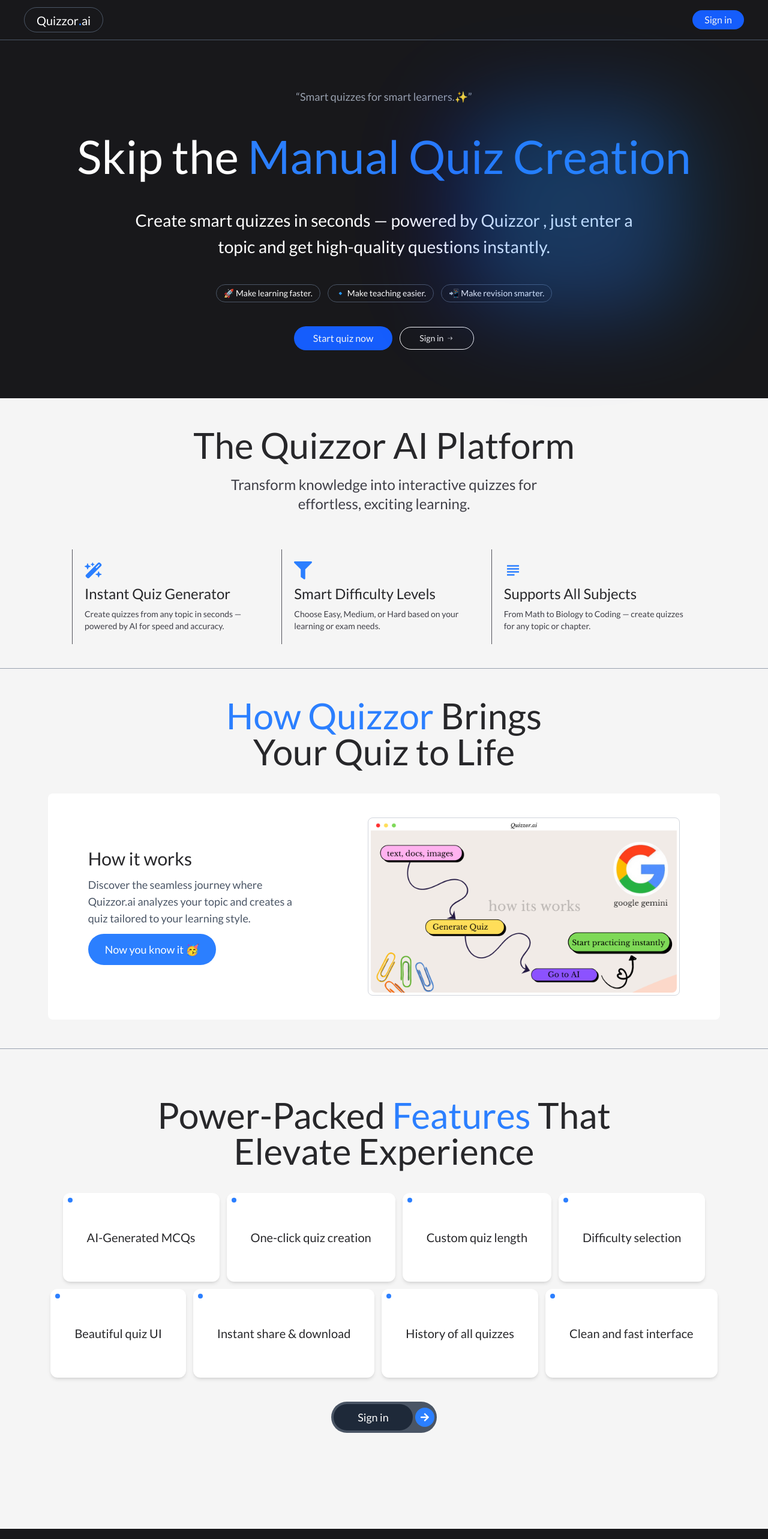
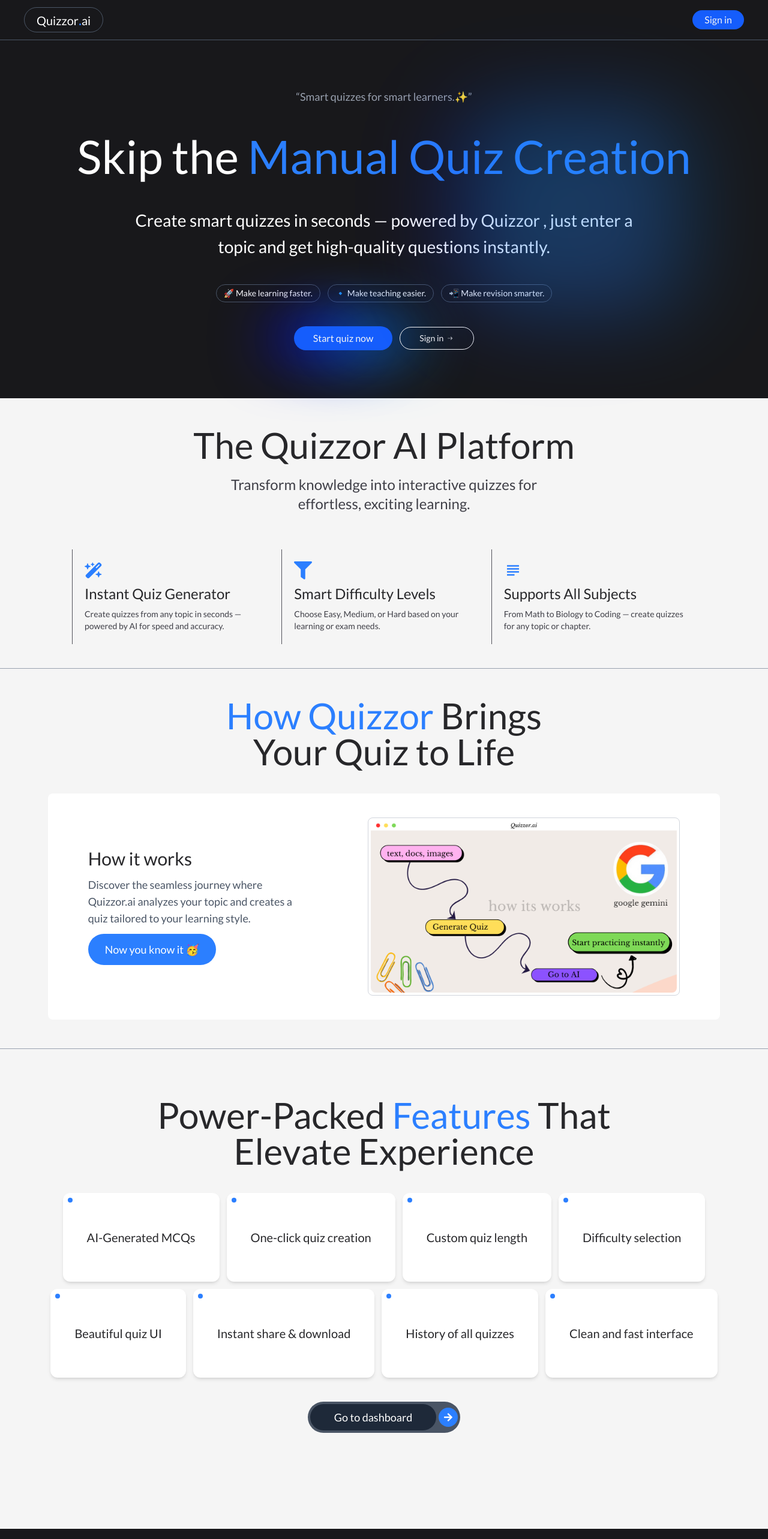
Before and after one commit to Dhritish-Mukherjee/Quizzor, a React (Vite) app in the folder src/Frontend/: page / in a window 1280 px wide. Shown: the top 2566 px of the page at 60% size. Built offline with nearby package versions, Linux system fonts and the light colour scheme; no server answers.

Commit message:
Framer motion added : Home_Page

```diff
--- a/src/Frontend/src/components/Button/GradientButton.css
+++ b/src/Frontend/src/components/Button/GradientButton.css
@@ -29,3 +29,7 @@
     z-index: 0;
     box-shadow: 40px 0 100px #008cff , -40px 0 100px blue;
 }
+
+.btn-blue-style {
+    box-shadow: 40px 0 100px #008cff , -40px 0 100px blue;
+}
--- a/src/Frontend/src/components/Section/About.jsx
+++ b/src/Frontend/src/components/Section/About.jsx
@@ -2,6 +2,8 @@
 import { FaWandMagicSparkles } from "react-icons/fa6";
 import { FaFilter } from "react-icons/fa";
 import { MdSubject } from "react-icons/md";
+import { motion } from 'framer-motion';
+
 
 const About = () => {
 
@@ -26,11 +28,28 @@
 
 
   return (
-    <div className='w-full h-auto bg-neutral-100 mt-16 sm:mt-20 text-black flex flex-col gap-3 sm:gap-5 py-8 sm:py-12 px-8 sm:px-20 items-center sm:pb-0 border-b border-gray-400'>
-      <h1 className=' text-4xl sm:text-6xl text-zinc-800 text-center '>The Quizzor AI Platform</h1>
-      <p className='text-lg sm:text-2xl text-zinc-700  sm:w-1/2 text-center'>Transform knowledge into interactive quizzes for effortless, exciting learning.</p>
+    <motion.div
+    initial={{ opacity: 0.2, y:10 }}
+    transition={{ duration:1 }}
+    whileInView={ { opacity: 1, y: 0 }}
+    className='w-full h-auto bg-neutral-100 mt-16 sm:mt-20 text-black flex flex-col gap-3 sm:gap-5 py-8 sm:py-12 px-8 sm:px-20 items-center sm:pb-0 border-b border-gray-400'>
+      <motion.h1
+            initial={{ opacity: 0 }}
+            animate={{ opacity: 1 }}
+            transition={{ delay: 0.2, duration: 2 }}
+      className=' text-4xl sm:text-6xl text-zinc-800 text-center '>The Quizzor AI Platform</motion.h1>
+      <motion.p
+      initial={{ opacity: 0 }}
+      animate={{ opacity: 1 }}
+      transition={{ delay: 0.4, duration: 2 }}
 
-      <div className="features-sec  h-auto p-10 flex flex-col sm:flex-row gap-2  justify-center items-center">
+      className='text-lg sm:text-2xl text-zinc-700  sm:w-1/2 text-center'>Transform knowledge into interactive quizzes for effortless, exciting learning.</motion.p>
+
+      <motion.div
+      initial={{ opacity: 0 }}
+      animate={{ opacity: 1 }}
+      transition={{ delay: 0.6, duration: 2 }}
+      className="features-sec  h-auto p-10 flex flex-col sm:flex-row gap-2  justify-center items-center">
         {features.map((item, index) => (
             <div key={index} className='p-5 w-full flex flex-col gap-2 sm:border-l sm:border-zinc-600  ' >
                 <p className='text-blue-500 w-4'>{item.logo}</p>
@@ -38,9 +57,9 @@
                 <p className='text-sm text-zinc-700 '>{item.desc}</p>
             </div>
         ))}
-      </div>
+      </motion.div>
 
-    </div>
+    </motion.div>
   )
 }
 
--- a/src/Frontend/src/components/Section/Features.jsx
+++ b/src/Frontend/src/components/Section/Features.jsx
@@ -1,11 +1,22 @@
 import React, { useContext } from 'react'
 import { FaArrowRight } from "react-icons/fa";
 import { AppConetxt } from '../../context/AppContext';
-import { Link } from 'react-router-dom';
+import { Link, useNavigate } from 'react-router-dom';
+import { motion } from 'framer-motion';
+import { toast } from 'react-toastify';
 
 const Features = () => {
 
-    const {user} = useContext(AppConetxt)
+    const {user, setShowLogin} = useContext(AppConetxt);
+    const navigate = useNavigate();
+
+    const onClickHandler = () => {
+        if(user) {
+            toast.success("Moving to dashboard")
+        }else {
+            toast.error("you have to login first")
+        }
+    }
 
     const cardFeatures = [
         {
@@ -37,26 +48,50 @@
 
 
   return (
-    <div className='w-full min-h-screen h-auto flex flex-col items-center bg-neutral-100 text-zinc-800 py-8 sm:py-20 px-8 sm:px-20 gap-10'>
-      <h1 className='text-3xl sm:text-6xl text-zinc-800 text-center w-full sm:w-[80%]'>Power-Packed <span className='text-blue-500'>Features</span> That Elevate Experience</h1>
+    <motion.div
+    initial={{ opacity: 0.2, y:10 }}
+    transition={{ duration:1 }}
+    whileInView={ { opacity: 1, y: 0 }}
 
-      <div className="cards flex justify-center items-center gap-3 flex-wrap">
+    className='w-full min-h-screen h-auto flex flex-col items-center bg-neutral-100 text-zinc-800 py-8 sm:py-20 px-8 sm:px-20 gap-10'>
+      <motion.h1
+      initial={{ opacity: 0 }}
+      animate={{ opacity: 1 }}
+      transition={{ delay: 0.2, duration: 2 }}
+
+      className='text-3xl sm:text-6xl text-zinc-800 text-center w-full sm:w-[80%]'>Power-Packed <span className='text-blue-500'>Features</span> That Elevate Experience</motion.h1>
+
+      <motion.div
+      initial={{ opacity: 0 }}
+      animate={{ opacity: 1 }}
+      transition={{ delay: 0.3, duration: 2 }}
+
+      className="cards flex justify-center items-center gap-3 flex-wrap">
             {cardFeatures.map((item, index) => (
-                <div key={index} className="card px-8 py-8 sm:px-10 sm:py-15  bg-white rounded-xl hover:scale-105 cursor-pointer transition-all duration-300 hover:shadow-lg shadow-md relative flex justify-center items-center">
+                <motion.div
+                initial={{ opacity:0, x:-40 }}
+                whileInView={{ x:0 , opacity: 1 }}
+                transition={{duration: 0.8, delay: 1}}
+                key={index} className="card px-8 py-8 sm:px-10 sm:py-15  bg-white rounded-xl hover:scale-105 cursor-pointer transition-all duration-300 hover:shadow-lg shadow-md relative flex justify-center items-center">
                     <div className='dot w-2 h-2 rounded-full bg-blue-500 absolute top-2 left-2'></div>
                     <h3 className='text-zinc-800 text-lg sm:text-xl'>{item.feature}</h3>
-                </div>
+                </motion.div>
             ))}
-        </div>
+        </motion.div>
 
-        <div className='p-1 bg-gray-600 flex justify-center items-center gap-2 rounded-full hover:scale-105 transition '>
-            <Link className='flex justify-center items-center gap-1 ' to={user ? '/dashboard' : '/login'}><button className='bg-gray-800 text-white px-5 py-1 sm:px-10 sm:py-2 rounded-full hover:text-neutral-300 cursor-pointer text-sm sm:text-lg '>{user ? 'Go to dashboard' : 'Sign in'}</button>
+        <motion.div
+        initial={{ opacity: 0 }}
+        animate={{ opacity: 1 }}
+        transition={{ delay: 0.5, duration: 3 }}
+
+        className='p-1 bg-gray-600 flex justify-center items-center gap-2 rounded-full hover:scale-105 transition '>
+            <Link className='flex justify-center items-center gap-1 ' onClick={onClickHandler} to={user && navigate('/dashboard')}><button className='bg-gray-800 text-white px-5 py-1 sm:px-10 sm:py-2 rounded-full hover:text-neutral-300 cursor-pointer text-sm sm:text-lg '>Go to dashboard</button>
             <div className='flex justify-center items-center p-1 sm:p-2 bg-blue-500 rounded-full text-white '>
                 <FaArrowRight/>
             </div>
             </Link>
-        </div>
-    </div>
+        </motion.div>
+    </motion.div>
   )
 }
 
--- a/src/Frontend/src/components/Section/Hero.jsx
+++ b/src/Frontend/src/components/Section/Hero.jsx
@@ -1,46 +1,90 @@
 import React, { useContext } from 'react'
 import { IoIosArrowRoundForward } from 'react-icons/io'
 import { AppConetxt } from '../../context/AppContext'
-import { Link } from 'react-router-dom';
+import { Link, useNavigate } from 'react-router-dom';
+import { delay, motion } from "framer-motion"
+import '../Button/GradientButton.css'
 
 
 const Hero = () => {
 
-    const {user} = useContext(AppConetxt);
+    const {user, setShowLogin} = useContext(AppConetxt);
+    const navigate = useNavigate();
+
+
+
+    const onClickHandler = () => {
+        if(user) {
+          navigate('/dashboard');
+        }else {
+          setShowLogin(true);
+        }
+    }
 
 
   return (
-    <div className='flex flex-col gap-3 sm:gap-7 justify-center items-center  mt-16 sm:mt-20 '>
-      <p className='hookline text-xs sm:text-lg text-gray-400'>“Smart quizzes for smart learners.✨” </p>
+    <motion.div className='flex flex-col gap-3 sm:gap-7 justify-center items-center  mt-16 sm:mt-20 '
+    initial={{ opacity: 0.2, y:80 }}
+    transition={{ duration:1 }}
+    whileInView={ { opacity: 1, y: 0 }}
 
-      <h1 className='text-[12vw] sm:text-[6vw] text-center' >Skip the <span className='text-blue-500'>Manual Quiz Creation</span></h1>
-      <p className=' text-lg w-[70%] text-center sm:text-[2.2vw]'>Create smart quizzes in seconds — powered by Quizzor , just enter a topic and get high-quality questions instantly.</p>
-      <div className="taglines flex flex-col sm:flex sm:flex-row py-3 justify-center items-center gap-3">
+    >
+      <motion.p
+       initial={{ opacity: 0.2, y:-20 }}
+        animate={ { opacity: 1, y: 0 }}
+        transition={{ duration: 0.8, delay: 0.1 }}
+      className='hookline text-xs sm:text-lg text-gray-400'>“Smart quizzes for smart learners.✨” </motion.p>
+
+      <motion.h1
+      initial={{ opacity: 0 }}
+      animate={{ opacity: 1 }}
+      transition={{ delay: 0.2, duration: 2 }}
+
+      className='text-[12vw] sm:text-[6vw] text-center' >Skip the <span className='text-blue-500'>Manual Quiz Creation</span></motion.h1>
+      <motion.p
+      initial={{ opacity: 0 }}
+      animate={{ opacity: 1 }}
+      transition={{ delay: 0.4, duration: 0.8 }}
+      className=' text-lg w-[70%] text-center sm:text-[2.2vw]'>Create smart quizzes in seconds — powered by Quizzor , just enter a topic and get high-quality questions instantly.</motion.p>
+      <motion.div
+      initial={{ opacity: 0 }}
+      animate={{ opacity: 1 }}
+      transition={{ delay: 0.6, duration: 0.8 }}
+
+      className="taglines flex flex-col sm:flex sm:flex-row py-3 justify-center items-center gap-3">
         <div className='tagline text-white border border-gray-600 px-2 py-0.5  sm:px-3 sm:py-1 rounded-full  text-xs sm:text-sm'>🚀 Make learning faster.</div>
         <div className='tagline text-white border  border-gray-600 px-2 py-0.5  sm:px-3 sm:py-1 rounded-full text-xs sm:text-sm'>🔹 Make teaching easier.</div>
         <div className='tagline text-white border  border-gray-600 px-2 py-0.5  sm:px-3 sm:py-1 rounded-full text-xs sm:text-sm'>📲 Make revision smarter.</div>
-      </div>
+      </motion.div>
 
       {user ?
-        <div className="explore-buttons flex flex-col  gap-4 sm:flex sm:flex-row justify-center items-center sm:gap-3">
+        <motion.div
+        initial={{ opacity: 0 }}
+        animate={{ opacity: 1 }}
+        transition={{ delay: 0.8, duration: 1 }}
+        className="explore-buttons flex flex-col  gap-4 sm:flex sm:flex-row justify-center items-center sm:gap-3">
 
-        <button className="px-8 py-2 bg-blue-600 rounded-full text-neutral-100 hover:scale-105 hover:bg-blue-500 transition-all duration-300 cursor-pointer quiz-now">Start quiz now</button>
+        <button className="px-8 py-2 bg-blue-600 rounded-full text-neutral-100 hover:scale-105 hover:bg-blue-500 transition-all duration-300 cursor-pointer quiz-now btn-blue-style">Start quiz now</button>
 
-        <Link to='/dashboard'><button className="px-8 py-2 bg-transparent rounded-full border border-neutral-100 hover:text-neutral-300  transition-all duration-300 text-neutral-100 cursor-pointer flex justify-center items-center gap-1 text-sm sm:text-md font-medium">Go to dashboard<IoIosArrowRoundForward /></button></Link>
-      </div> :
+        <Link><button onClick={onClickHandler} className="px-8 py-2 bg-transparent rounded-full border border-neutral-100 hover:text-neutral-300  transition-all duration-300 text-neutral-100 cursor-pointer flex justify-center items-center gap-1 text-sm sm:text-md font-medium">Go to dashboard<IoIosArrowRoundForward /></button></Link>
+      </motion.div> :
 
-      <div className="explore-buttons sm:flex justify-center items-center gap-3">
+      <motion.div
+        initial={{ opacity: 0 }}
+        animate={{ opacity: 1 }}
+        transition={{ delay: 0.8, duration: 1 }}
+      className="explore-buttons flex flex-col  sm:flex sm:flex-row justify-center items-center gap-3">
 
-        <button className="px-8 py-2 bg-blue-600 rounded-full text-neutral-100 hover:scale-105 hover:bg-blue-500 transition-all duration-300 cursor-pointer">Start quiz now</button>
+        <button className="px-8 py-2 bg-blue-600 rounded-full text-neutral-100 hover:scale-105 hover:bg-blue-500 transition-all duration-300 cursor-pointer btn-blue-style">Start quiz now</button>
 
-        <Link to='/login'><button className="px-8 py-2 bg-transparent rounded-full border border-neutral-100 hover:text-neutral-300  transition-all duration-300 text-neutral-100 cursor-pointer flex justify-center items-center gap-1 text-sm sm:text-md font-medium">Sign in <IoIosArrowRoundForward /></button></Link>
-      </div>
+        <Link><button onClick={onClickHandler} className="px-8 py-2 bg-transparent rounded-full border border-neutral-100 hover:text-neutral-300  transition-all duration-300 text-neutral-100 cursor-pointer flex justify-center items-center gap-1 text-sm sm:text-md font-medium">Sign in <IoIosArrowRoundForward /></button></Link>
+      </motion.div>
     }
 
     <div className='quiz-now w-[100px] h-[100px] sm:w-[300px] sm:h-[300px] bg-linear-to-br from-[#008cff] to-blue-500 blur-3xl opacity-30 absolute top-1/4 right-1/7 sm:top-1/4  sm:right-1/7 z-0 '></div>
 
 
-    </div>
+    </motion.div>
 
 
   )
```
Also changed, not shown: src/Frontend/src/App.jsx (+11 -9 lines), src/Frontend/src/components/Login.jsx (+10 -3 lines), src/Frontend/src/components/Section/Working.jsx (+21 -5 lines).
